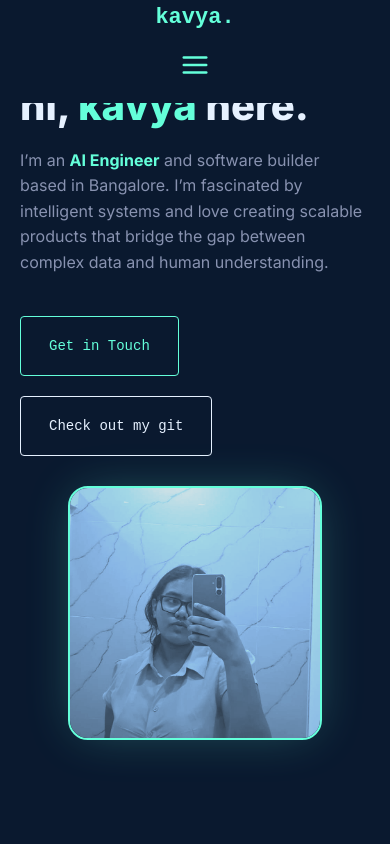
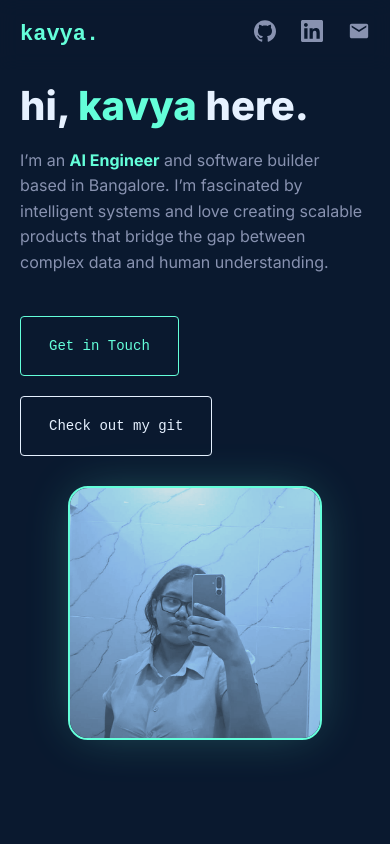
Before and after one commit to Kavya291/portfolio, a React (Vite) app: page / in a window 390 px wide. Shown: the top 844 px of the page. Built offline with nearby package versions, Linux system fonts and the light colour scheme.

Commit message:
removed hamburger in mobile view

```diff
--- a/src/Navbar.jsx
+++ b/src/Navbar.jsx
@@ -1,17 +1,6 @@
-import React, { useState } from 'react';
+import React from 'react';
 
 const Navbar = () => {
-  const [isOpen, setIsOpen] = useState(false); // State to handle menu toggle
-
-  const toggleMenu = () => {
-    setIsOpen(!isOpen);
-  };
-
-  // Function to close menu when a link is clicked
-  const closeMenu = () => {
-    setIsOpen(false);
-  };
-
   const iconStyle = {
     width: '22px',
     height: '22px',
@@ -20,11 +9,21 @@
     transition: 'fill 0.3s ease, transform 0.2s ease',
   };
 
+  const handleMouseEnter = (e) => {
+    e.target.style.fill = 'var(--green)';
+    e.target.style.transform = 'translateY(-3px)';
+  };
+
+  const handleMouseLeave = (e) => {
+    e.target.style.fill = 'var(--slate)';
+    e.target.style.transform = 'translateY(0)';
+  };
+
   const linkStyle = {
     fontFamily: 'var(--font-mono)',
     textDecoration: 'none',
     cursor: 'pointer',
-    fontSize: '16px', // Slightly bigger for mobile touch
+    fontSize: '13px',
     color: 'var(--light-slate)',
     transition: 'color 0.3s ease',
   };
@@ -36,63 +35,57 @@
       alignItems: 'center',
     }}>
 
-      {/* 1. LOGO */}
+      {/* LEFT SIDE: Logo + Links (Grouped Together) */}
+      <div style={{
+        display: 'flex',
+        alignItems: 'center',
+        gap: '40px'
+      }}>
+
+        {/* Logo */}
         <a href="/" style={{
           fontSize: '22px',
           fontWeight: 'bold',
           color: 'var(--green)',
           fontFamily: 'var(--font-mono)',
-        textDecoration: 'none',
-        zIndex: 1002 // Ensures logo stays visible
+          textDecoration: 'none'
         }}>
           kavya.
         </a>
 
-      {/* 2. HAMBURGER ICON (Visible only on Mobile) */}
-      <div className="hamburger" onClick={toggleMenu}>
-        {isOpen ? (
-          /* Close Icon (X) */
-          <svg width="30" height="30" viewBox="0 0 24 24" fill="none" stroke="var(--green)" strokeWidth="2" strokeLinecap="round" strokeLinejoin="round">
-            <line x1="18" y1="6" x2="6" y2="18"></line>
-            <line x1="6" y1="6" x2="18" y2="18"></line>
-          </svg>
-        ) : (
-          /* Hamburger Icon (3 Lines) */
-          <svg width="30" height="30" viewBox="0 0 24 24" fill="none" stroke="var(--green)" strokeWidth="2" strokeLinecap="round" strokeLinejoin="round">
-            <line x1="3" y1="12" x2="21" y2="12"></line>
-            <line x1="3" y1="6" x2="21" y2="6"></line>
-            <line x1="3" y1="18" x2="21" y2="18"></line>
-          </svg>
-        )}
-      </div>
-
-      {/* 3. NAV LINKS (Slides in on Mobile) */}
-      <div className={`nav-menu ${isOpen ? 'active' : ''}`}>
-
+        {/* Nav Links - We add a class to HIDE these on mobile */}
+        <div className="nav-links" style={{ display: 'flex', gap: '25px' }}>
           {['Home', 'About', 'Experience', 'Projects'].map((item) => (
             <a
               key={item}
               href={item === 'Home' ? '#' : `#${item.toLowerCase()}`}
               style={linkStyle}
-            onClick={closeMenu} // Closes menu when clicked
+              onMouseEnter={(e) => e.target.style.color = 'var(--green)'}
+              onMouseLeave={(e) => e.target.style.color = 'var(--light-slate)'}
             >
               <span style={{ color: 'var(--green)', marginRight: '5px' }}>.</span>{item}
             </a>
           ))}
+        </div>
+      </div>
 
-        {/* Social Icons (Inside menu on mobile) */}
-        <div style={{ display: 'flex', gap: '25px', marginTop: '20px' }}>
+      {/* RIGHT SIDE: Social Icons (Optional: Hide on mobile via CSS class if you want) */}
+      <div className="social-icons" style={{ display: 'flex', gap: '25px', alignItems: 'center' }}>
         <a href="https://github.com/Kavya291" target="_blank" rel="noreferrer">
-            <svg style={iconStyle} viewBox="0 0 24 24"><path d="M12 .297c-6.63 0-12 5.373-12 12 0 5.303 3.438 9.8 8.205 11.385.6.113.82-.258.82-.577 0-.285-.01-1.04-.015-2.04-3.338.724-4.042-1.61-4.042-1.61C4.422 18.07 3.633 17.7 3.633 17.7c-1.087-.744.084-.729.084-.729 1.205.084 1.838 1.236 1.838 1.236 1.07 1.835 2.809 1.305 3.495.998.108-.776.42-1.305.763-1.605-2.665-.3-5.466-1.332-5.466-5.93 0-1.31.465-2.38 1.235-3.22-.135-.303-.54-1.523.105-3.176 0 0 1.005-.322 3.3 1.23.96-.267 1.98-.399 3-.405 1.02.006 2.04.138 3 .405 2.28-1.552 3.285-1.23 3.285-1.23.645 1.653.24 2.873.12 3.176.765.84 1.23 1.91 1.23 3.22 0 4.61-2.805 5.625-5.475 5.92.42.36.81 1.096.81 2.22 0 1.606-.015 2.896-.015 3.286 0 .315.21.69.825.57C20.565 22.092 24 17.592 24 12.297c0-6.627-5.373-12-12-12"/></svg>
+          <svg style={iconStyle} viewBox="0 0 24 24" onMouseEnter={handleMouseEnter} onMouseLeave={handleMouseLeave}>
+            <path d="M12 .297c-6.63 0-12 5.373-12 12 0 5.303 3.438 9.8 8.205 11.385.6.113.82-.258.82-.577 0-.285-.01-1.04-.015-2.04-3.338.724-4.042-1.61-4.042-1.61C4.422 18.07 3.633 17.7 3.633 17.7c-1.087-.744.084-.729.084-.729 1.205.084 1.838 1.236 1.838 1.236 1.07 1.835 2.809 1.305 3.495.998.108-.776.42-1.305.763-1.605-2.665-.3-5.466-1.332-5.466-5.93 0-1.31.465-2.38 1.235-3.22-.135-.303-.54-1.523.105-3.176 0 0 1.005-.322 3.3 1.23.96-.267 1.98-.399 3-.405 1.02.006 2.04.138 3 .405 2.28-1.552 3.285-1.23 3.285-1.23.645 1.653.24 2.873.12 3.176.765.84 1.23 1.91 1.23 3.22 0 4.61-2.805 5.625-5.475 5.92.42.36.81 1.096.81 2.22 0 1.606-.015 2.896-.015 3.286 0 .315.21.69.825.57C20.565 22.092 24 17.592 24 12.297c0-6.627-5.373-12-12-12"/>
+          </svg>
         </a>
         <a href="https://linkedin.com/in/kavyamm" target="_blank" rel="noreferrer">
-             <svg style={iconStyle} viewBox="0 0 24 24"><path d="M20.447 20.452h-3.554v-5.569c0-1.328-.027-3.037-1.852-3.037-1.853 0-2.136 1.445-2.136 2.939v5.667H9.351V9h3.414v1.561h.046c.477-.9 1.637-1.85 3.37-1.85 3.601 0 4.267 2.37 4.267 5.455v6.286zM5.337 7.433c-1.144 0-2.063-.926-2.063-2.065 0-1.138.92-2.063 2.063-2.063 1.14 0 2.064.925 2.064 2.063 0 1.139-.925 2.065-2.064 2.065zm1.782 13.019H3.555V9h3.564v11.452zM22.225 0H1.771C.792 0 0 .774 0 1.729v20.542C0 23.227.792 24 1.771 24h20.451C23.2 24 24 23.227 24 22.271V1.729C24 .774 23.2 0 22.222 0h.003z"/></svg>
+          <svg style={iconStyle} viewBox="0 0 24 24" onMouseEnter={handleMouseEnter} onMouseLeave={handleMouseLeave}>
+            <path d="M20.447 20.452h-3.554v-5.569c0-1.328-.027-3.037-1.852-3.037-1.853 0-2.136 1.445-2.136 2.939v5.667H9.351V9h3.414v1.561h.046c.477-.9 1.637-1.85 3.37-1.85 3.601 0 4.267 2.37 4.267 5.455v6.286zM5.337 7.433c-1.144 0-2.063-.926-2.063-2.065 0-1.138.92-2.063 2.063-2.063 1.14 0 2.064.925 2.064 2.063 0 1.139-.925 2.065-2.064 2.065zm1.782 13.019H3.555V9h3.564v11.452zM22.225 0H1.771C.792 0 0 .774 0 1.729v20.542C0 23.227.792 24 1.771 24h20.451C23.2 24 24 23.227 24 22.271V1.729C24 .774 23.2 0 22.222 0h.003z"/>
+          </svg>
         </a>
         <a href="https://mail.google.com/mail/?view=cm&fs=1&to=kavya200267@gmail.com" target="_blank" rel="noreferrer">
-             <svg style={iconStyle} viewBox="0 0 24 24"><path d="M20 4H4c-1.1 0-1.99.9-1.99 2L2 18c0 1.1.9 2 2 2h16c1.1 0 2-.9 2-2V6c0-1.1-.9-2-2-2zm0 4l-8 5-8-5V6l8 5 8-5v2z"/></svg>
+          <svg style={iconStyle} viewBox="0 0 24 24" onMouseEnter={handleMouseEnter} onMouseLeave={handleMouseLeave}>
+            <path d="M20 4H4c-1.1 0-1.99.9-1.99 2L2 18c0 1.1.9 2 2 2h16c1.1 0 2-.9 2-2V6c0-1.1-.9-2-2-2zm0 4l-8 5-8-5V6l8 5 8-5v2z"/>
+          </svg>
         </a>
-        </div>
-
       </div>
     </nav>
   );
--- a/src/index.css
+++ b/src/index.css
@@ -18,8 +18,8 @@
   background-color: var(--navy);
   color: var(--slate);
   font-family: 'Inter', sans-serif;
-  line-height: 1.6; /* Increased line-height to prevent text merging */
-  overflow-x: hidden; /* Prevents side-scrolling issues */
+  line-height: 1.6;
+  overflow-x: hidden;
 }
 
 h1, h2, h3, h4, h5, h6 {
@@ -32,7 +32,7 @@
 html { scroll-behavior: smooth; }
 #root { width: 100%; margin: 0 auto; }
 
-/* --- 1. GLOBAL SECTION STYLES --- */
+/* --- GLOBAL SECTION STYLES --- */
 section {
   min-height: 100vh;
   display: flex;
@@ -50,7 +50,7 @@
   padding: 0 20px;
 }
 
-/* --- 2. HERO LAYOUT --- */
+/* --- HERO LAYOUT --- */
 .hero-layout {
   display: flex;
   align-items: center;
@@ -73,15 +73,15 @@
   z-index: 1;
 }
 
-/* --- 3. PROJECT GRID --- */
+/* --- PROJECT GRID --- */
 .projects-grid {
   display: grid;
-  grid-template-columns: repeat(auto-fit, minmax(280px, 1fr)); /* Desktop Grid */
+  grid-template-columns: repeat(auto-fit, minmax(280px, 1fr));
   gap: 20px;
   justify-content: center;
 }
 
-/* --- 4. STICKY NAVBAR --- */
+/* --- NAVBAR STYLES (Cleaned Up) --- */
 .nav-container {
   position: fixed;
   top: 0; left: 0; width: 100%;
@@ -91,108 +91,61 @@
   padding: 0 50px;
   height: 80px;
   box-sizing: border-box;
-  display: flex;
-  justify-content: space-between;
-  align-items: center;
+  /* Flex settings handled in Navbar.jsx inline styles mostly,
+     but this ensures container sizing is correct */
 }
 
-/* --- 5. MOBILE FIXES (The Important Part) --- */
+/* --- MOBILE FIXES --- */
 @media (max-width: 768px) {
 
-  /* Reset Sections for scrolling */
+  /* HIDE LINKS ON MOBILE (User Request) */
+  .nav-links {
+    display: none !important;
+  }
+
+  /* Reset Sections */
   section {
     min-height: auto;
     padding-top: 100px;
     padding-bottom: 60px;
-    display: block; /* Removes flex centering that squishes content */
+    display: block;
   }
 
-  /* Navbar */
+  /* Navbar Adjustments */
   .nav-container {
     padding: 0 20px;
-    height: auto;
-    flex-direction: column;
-    gap: 15px;
-    padding-bottom: 15px;
-    background-color: #0a192f; /* Solid color to prevent text bleed-through */
+    height: 70px; /* Slightly shorter on mobile */
   }
 
-  /* Hero: Stack items vertically */
+  /* Hero Stack */
   .hero-layout {
-    flex-direction: column-reverse; /* Text Top, Image Bottom */
+    flex-direction: column-reverse;
     gap: 30px;
     text-align: left;
   }
 
   .profile-image-wrapper {
-    width: 250px; /* Smaller image */
+    width: 250px;
     height: 250px;
     margin-bottom: 20px;
   }
 
-  /* Projects: Force Single Column */
+  /* Projects */
   .projects-grid {
-    grid-template-columns: 1fr; /* Force 1 card per row */
+    grid-template-columns: 1fr;
   }
 
-  /* Text Sizing */
   h1 { font-size: 40px !important; }
   p { font-size: 16px !important; }
 
-  /* Hide Social Icons on Mobile Header */
-  .social-icons { display: none; }
+  /* Optional: Hide Socials on Mobile if you want it super clean.
+     Remove this line if you WANT icons on mobile. */
+  /* .social-icons { display: none; } */
 }
 
-/* --- 6. BIG SCREENS --- */
+/* --- BIG SCREENS --- */
 @media (min-width: 1600px) {
   #root { max-width: 1600px; }
   .section-content { max-width: 1400px; }
   .section-content p, .section-content li { font-size: 20px !important; }
 }
-
-/* --- NAVBAR STYLES --- */
-
-/* 1. Default Desktop View (Clean Row) */
-.nav-menu {
-  display: flex;
-  gap: 25px;
-  align-items: center;
-}
-
-.hamburger {
-  display: none; /* Hidden on laptop/desktop */
-  cursor: pointer;
-  background: transparent;
-  border: none;
-  z-index: 1001; /* Above everything */
-}
-
-/* 2. Mobile View (The Fix) */
-@media (max-width: 768px) {
-
-  /* Show the 3-line bar */
-  .hamburger {
-    display: block;
-  }
-
-  /* Hide the desktop links by default */
-  .nav-menu {
-    position: fixed;
-    top: 0;
-    right: -100%; /* Hidden off-screen to the right */
-    height: 100vh;
-    width: 70%; /* Takes up 70% of screen */
-    background-color: #112240; /* Light Navy */
-    flex-direction: column;
-    justify-content: center;
-    align-items: center;
-    gap: 40px;
-    transition: right 0.3s ease-in-out; /* Smooth slide animation */
-    box-shadow: -10px 0px 30px -15px rgba(2, 12, 27, 0.7);
-  }
-
-  /* When menu is open, slide it in */
-  .nav-menu.active {
-    right: 0;
-  }
-}
```
Lines whose indentation alone changed are shown as unchanged.
